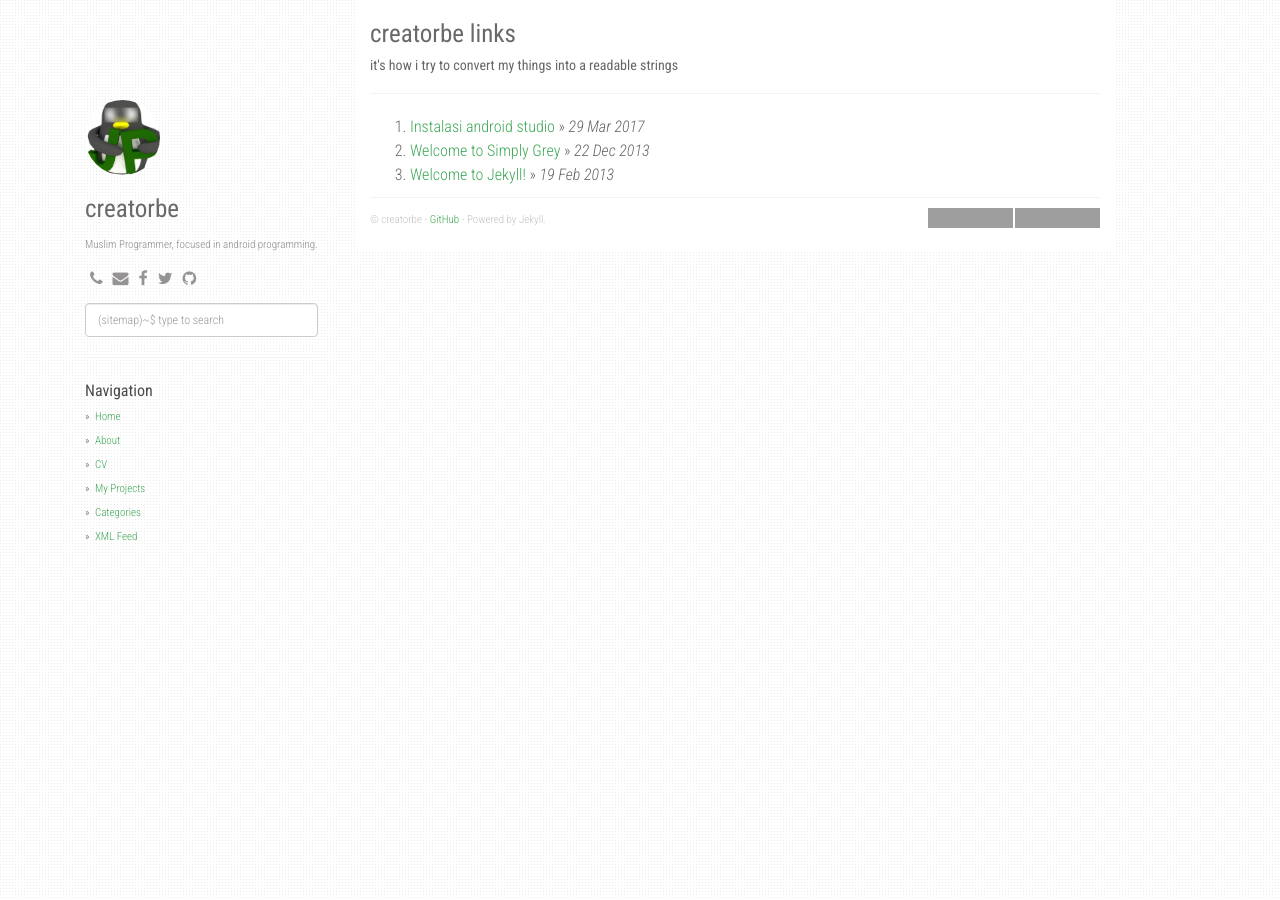
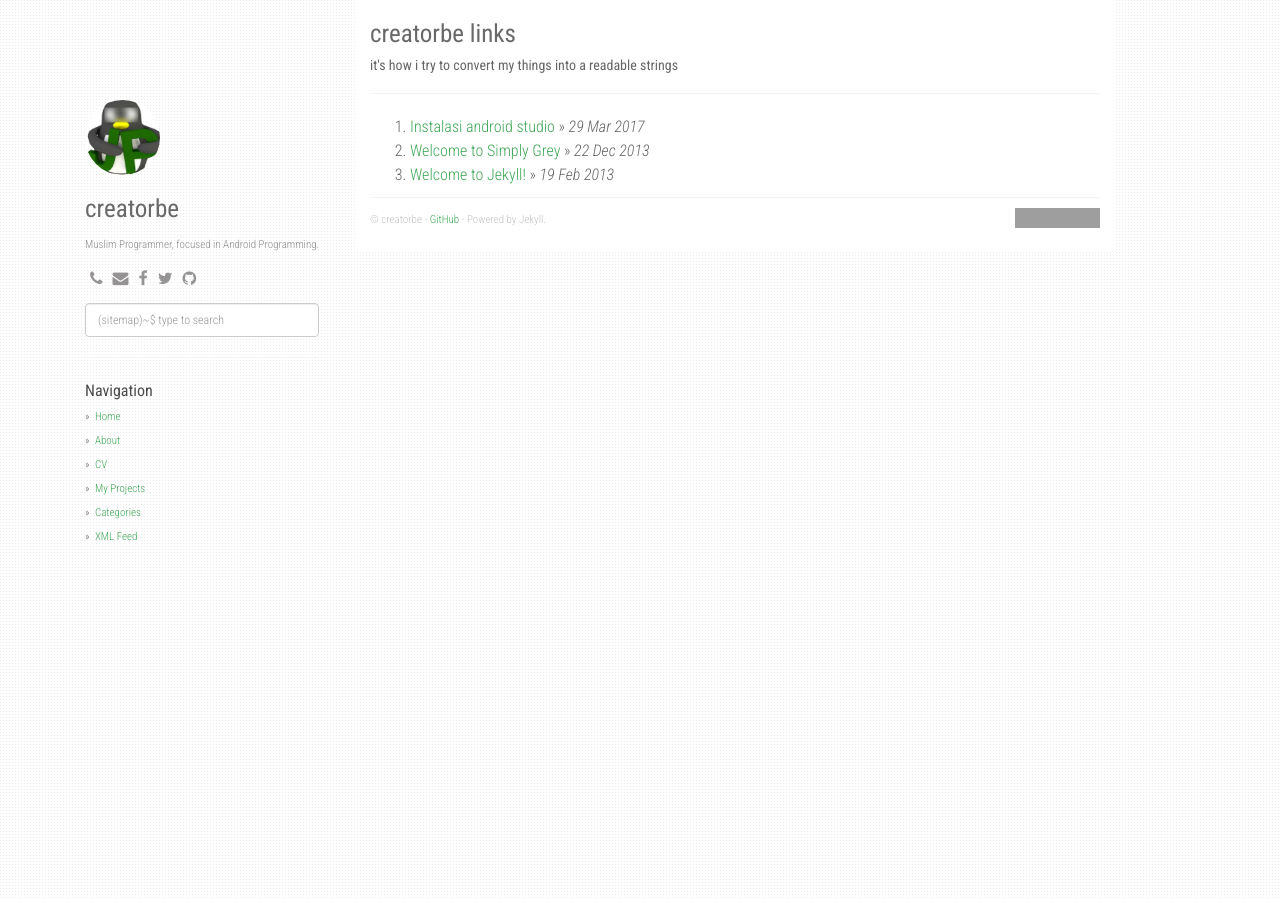
Before and after one commit to creatorbe/creatorbe.github.io, a Jekyll site: the page built from index.html, in a window 1280 px wide. Built offline with Jekyll 4.4.1, drawn with Linux system fonts in a browser that asks for light colours; nearby versions of some CDN libraries; the list of posts is cut into pages by our own code; grey boxes are pictures that could not be loaded.

Commit message:
add button follow github

```diff
--- a/_config.yml
+++ b/_config.yml
@@ -3,7 +3,7 @@
 description: creatorbe an indonesian muslim programmer
 author: creatorbe
 github: https://github.com/creatorbe
-about: Muslim Programmer, focused in android programming.
+about: Muslim Programmer, focused in Android Programming.
 disqus_shortname: creatorbe
 google_analytics:
 avatar_url: /static/img/avatar.jpg
--- a/_layouts/default.html
+++ b/_layouts/default.html
@@ -151,8 +151,8 @@
             - <a href="{{ site.github }}">{{ site.github }}</a> - Powered by Jekyll.
           {% endif %}
           <div class="btn-github" style="float:right;">
-            <iframe src="https://ghbtns.com/github-btn.html?user=agusmakmun&repo=agusmakmun.github.io&type=star&count=true" frameborder="0" scrolling="0" width="85" height="20px"></iframe>
-            <iframe src="https://ghbtns.com/github-btn.html?user=agusmakmun&repo=agusmakmun.github.io&type=fork&count=true" frameborder="0" scrolling="0" width="85" height="20px"></iframe>
+            <iframe src="http://ghbtns.com/github-btn.html?user=creatorb&type=follow&count=true"
+            allowtransparency="true" frameborder="0" scrolling="0" width="85px" height="20px"></iframe>
           </div>
         </footer>
       </div>
```
